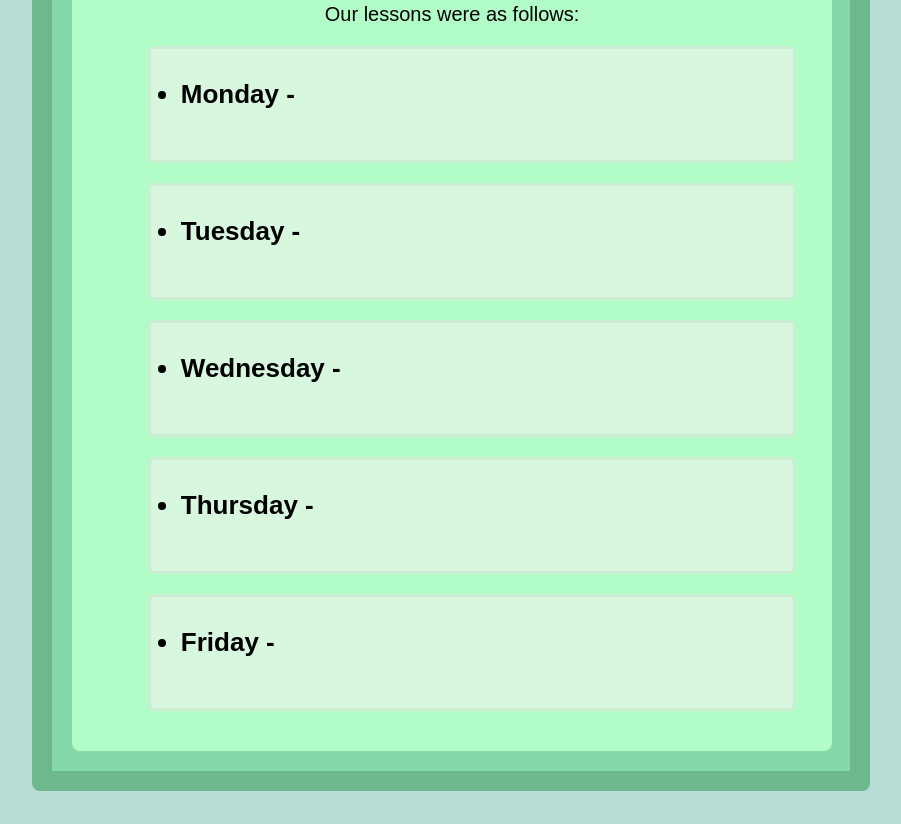
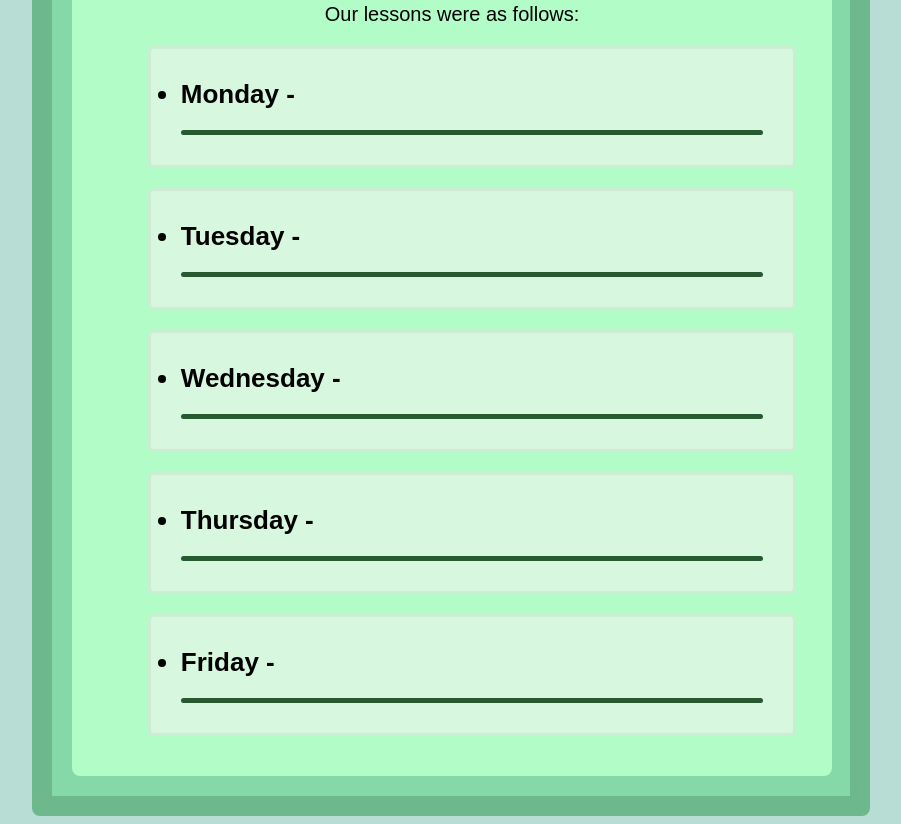
Before and after one commit to TomKeny/journalWebsite, a plain HTML site: page WeekSix.html in a window 1280 px wide. Shown: the part 479-1303 px from the top of the page, without its empty margins (189-1090 px from the left). Before the commit the page ends 1278 px from the top, so only its background shows below. Drawn offline with Linux system fonts and the light colour scheme.

Commit message:
added dividers
Added:
-divider CSS
-divider divs under each day title to break it up a little

Changes:
-updated week 6 template to include the dividers

```diff
--- a/WeekSix.html
+++ b/WeekSix.html
@@ -35,18 +35,23 @@
             <ul class="days">
                 <div class="day">
                     <li>Monday - </li>
+                    <div class="divider"></div>
                 </div>
                 <div class="day">
                     <li>Tuesday - </li>
+                    <div class="divider"></div>
                 </div>
                 <div class="day">
                     <li>Wednesday - </li>
+                    <div class="divider"></div>
                 </div>
                 <div class="day">
                     <li>Thursday - </li>
+                    <div class="divider"></div>
                 </div>
                 <div class="day">
                     <li>Friday - </li>
+                    <div class="divider"></div>
                 </div>
 
             </ul>
--- a/style.css
+++ b/style.css
@@ -167,3 +167,9 @@ header {
     Margin-left: 0;
     margin-right: 0;
 }
+
+.divider {
+    background-color: rgb(40, 90, 50);
+    height: 5px;
+    border-radius:10px;
+}
```
Also changed, not shown: WeekFive.html (+5 -0 lines), WeekFour.html (+5 -0 lines), WeekOne.html (+5 -0 lines), WeekThree.html (+5 -0 lines), WeekTwo.html (+5 -0 lines).
